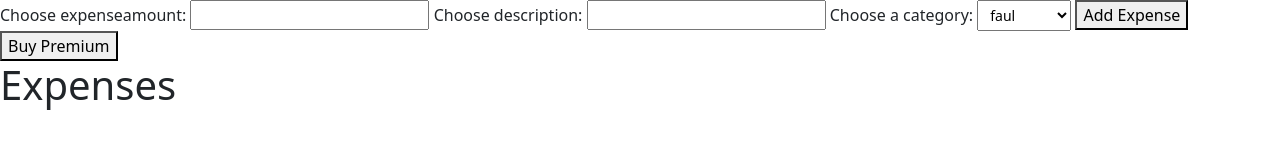
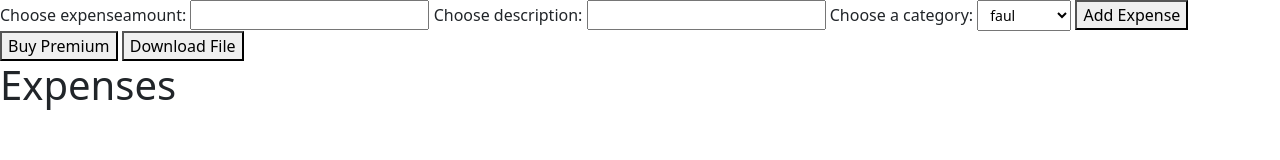
Before and after one commit to basavrajnimbale/Express_expense_tracker_app_node.js, a plain HTML site: page fronted/ExpenseTracker/index.html in a window 1280 px wide. Drawn offline with nearby package versions, Linux system fonts and the light colour scheme.

Commit message:
15th commit Report Generation Frontend (Premium Feature)

```diff
--- a/fronted/ExpenseTracker/index.html
+++ b/fronted/ExpenseTracker/index.html
@@ -24,6 +24,7 @@
     </form>
     <div id="message"></div>
     <button id="rzp-button1">Buy Premium</button>
+    <button onclick="download()" id="downloadexpense">Download File</button>
     <h1>Expenses</h1>
     <script src="https://checkout.razorpay.com/v1/checkout.js"></script>
     <ul class ="list-group" id="listOfExpenses"></ul>
--- a/fronted/ExpenseTracker/index.js
+++ b/fronted/ExpenseTracker/index.js
@@ -51,6 +51,23 @@ function upadatedExpensefun(userDetails) {
 
 }
 
+function download(){
+    axios.get('http://localhost:3000/user/download', { headers: {"Authorization" : token} })
+    .then((response) => {
+        if(response.status === 201){
+            var a = document.createElement("a");
+            a.href = response.data.fileUrl;
+            a.download = 'myexpense.csv';
+            a.click();
+        } else {
+            throw new Error(response.data.message)
+        }
+
+    })
+    .catch((err) => {
+        showError(err)
+    });
+}
 document.getElementById('rzp-button1').onclick = async function (e) {
     const token = localStorage.getItem('token')
     const response = await axios.get('http://localhost:3000/purchase/premiummembership', { headers: { "Authorization": token } })
```
